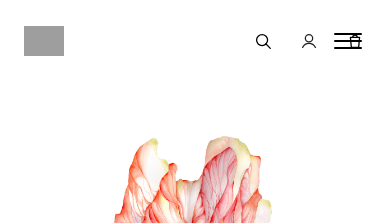
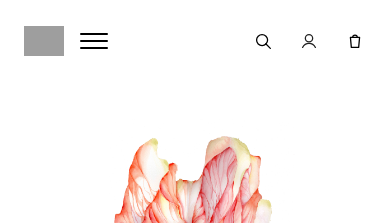
Before and after one commit to Leondecoding/Leondecoding.github.io, a Jekyll site: the page built from index.html, in a window 390 px wide. Shown: the top 223 px of the page. Built offline with Jekyll 4.4.1, drawn with Linux system fonts in a browser that asks for light colours; grey boxes are pictures that could not be loaded.

Commit message:
Update main.scss

```diff
--- a/assets/css/main.scss
+++ b/assets/css/main.scss
@@ -191,7 +191,7 @@ body {
     justify-content: center;
 
     position: absolute;          // ✅ 新增：绝对定位
-    right: 20px;                 // ✅ 新增：贴右边
+    left: 72px;                 // ✅ 新增：贴右边
     top: 50%;                    // ✅ 新增：垂直居中
     transform: translateY(-50%); // ✅ 新增：精确居中
     z-index: 120;                // ✅ 新增：盖在导航上面
```
